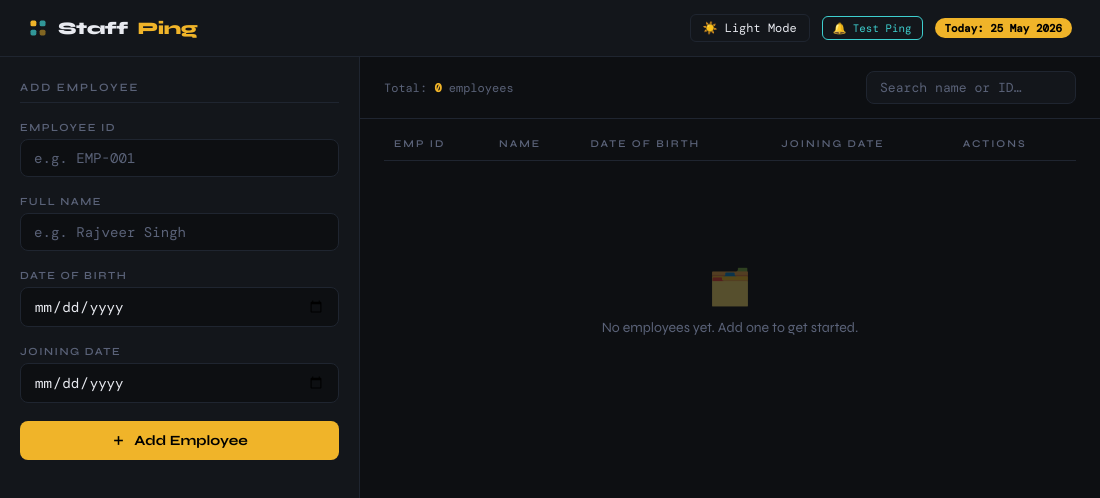
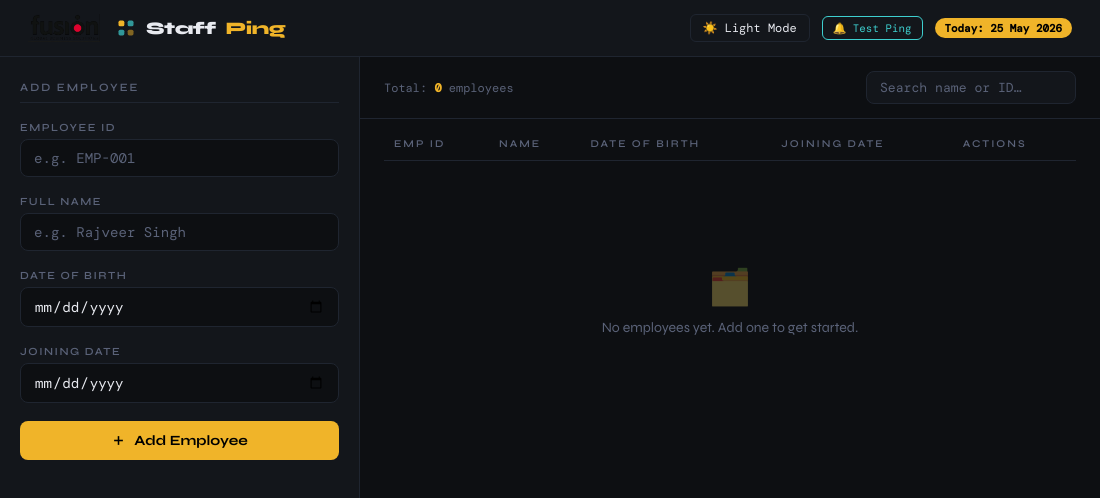
Before and after one commit to rajveer-lab/anniversary-notifier, an Electron app: page index.html in a window 1100 px wide. Shown: the top 498 px of the page. Drawn offline with nearby package versions, Linux system fonts and the light colour scheme; no server answers.

Commit message:
added the fusion logo to the project

```diff
--- a/index.html
+++ b/index.html
@@ -310,7 +310,9 @@
 <body>
 
   <header>
-    <div class="logo">
+   <div class="logo">
+      <img src="fusion-logo.png" alt="Fusion Logo" style="height: 28px; margin-right: 6px;">
+
       <svg width="20" height="20" viewBox="0 0 24 24" fill="none">
         <rect x="3" y="3" width="7" height="7" rx="2" fill="#f0b429"/>
         <rect x="14" y="3" width="7" height="7" rx="2" fill="#3ecfcf" opacity=".7"/>
```
Also changed, not shown: fusion-logo.png (added).
